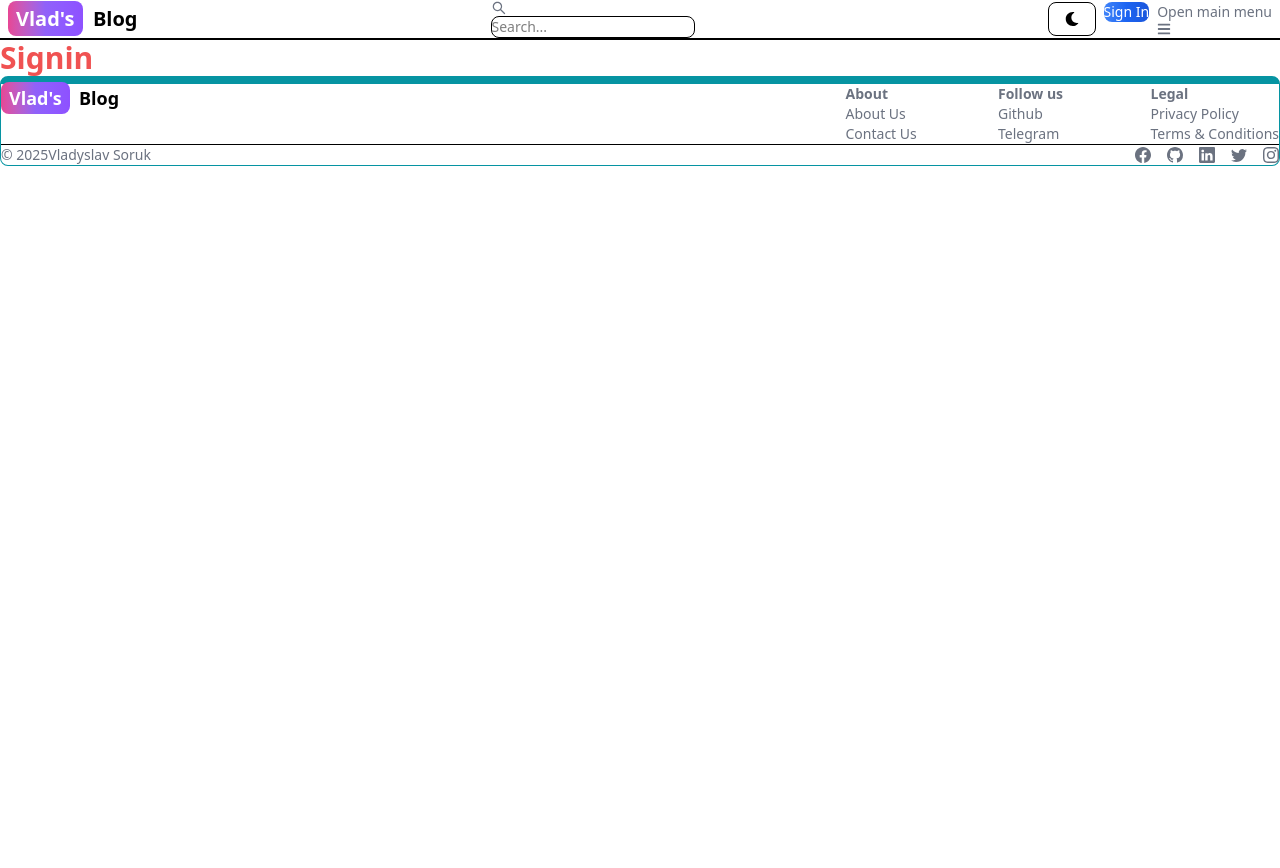
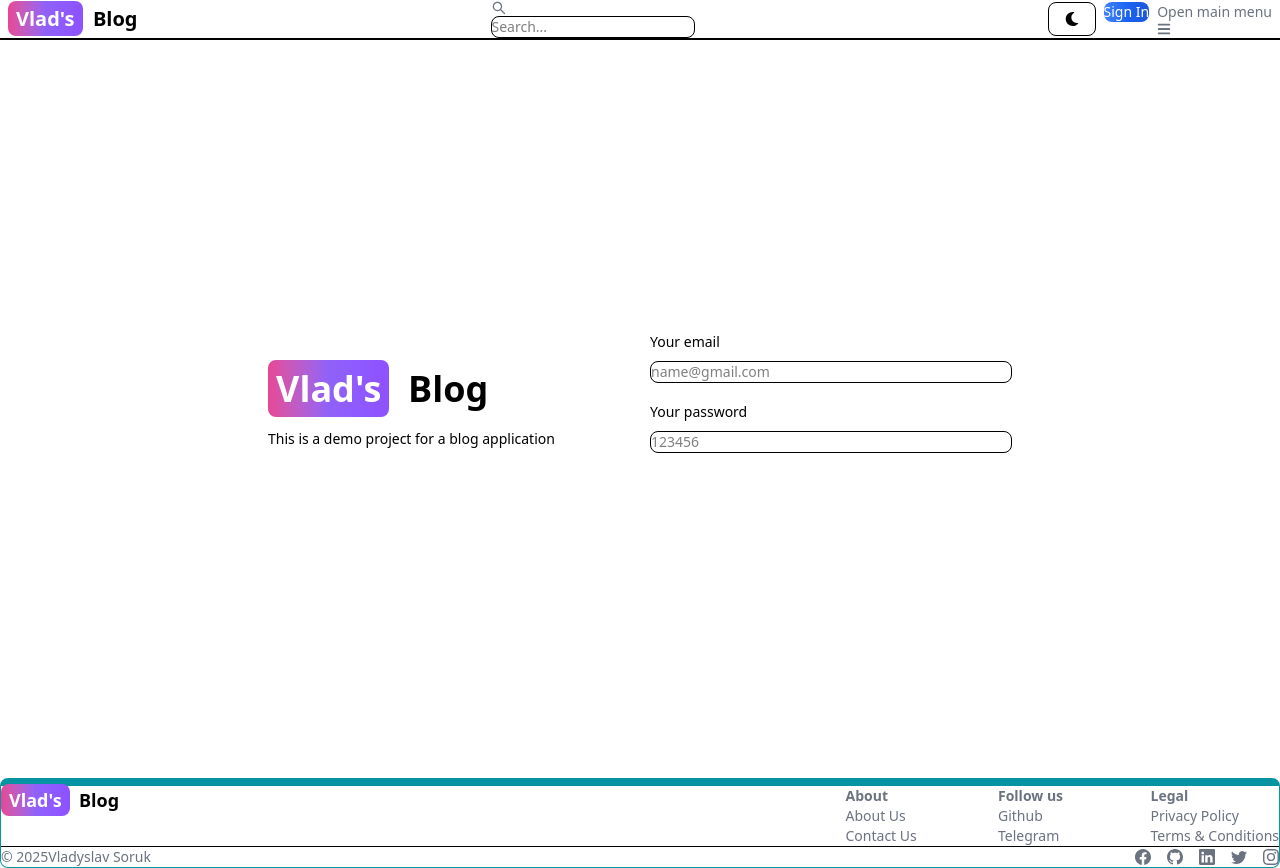
Before and after one commit to vladyslavsoruk/mern-blog, a React (Vite) app in the folder client/: page /sign-in in a window 1280 px wide. Before the commit the page ends 800 px from the top, so only its background shows below. Built offline with nearby package versions, Linux system fonts and the light colour scheme.

Commit message:
SignIn Page created

```diff
--- a/client/src/pages/SignIn.jsx
+++ b/client/src/pages/SignIn.jsx
@@ -1,10 +1,123 @@
+import { Label, TextInput, Button, Alert, Spinner } from "flowbite-react";
+import { useState } from "react";
+import { Link, useNavigate } from "react-router-dom";
+
 function SignIn() {
+  const navigate = useNavigate();
+
+  const [userData, setUserData] = useState({});
+  const [loading, setLoading] = useState(false);
+  const [errorMessage, setErrorMessage] = useState(null);
+
+  const handleSubmit = async (e) => {
+    e.preventDefault();
+
+    if (!userData.email || !userData.password) {
+      setErrorMessage("All fields are required!");
+      return;
+    }
+
+    try {
+      setLoading(true);
+      setErrorMessage(null);
+
+      const res = await fetch("/api/auth/signin", {
+        method: "POST",
+        headers: {
+          "Content-Type": "application/json",
+        },
+        body: JSON.stringify(userData),
+      });
+
+      const data = await res.json();
+      if (data.error) {
+        setLoading(false);
+        return setErrorMessage(data.error);
+      }
+
+      setLoading(false);
+
+      if (res.ok) {
+        navigate("/");
+      }
+    } catch (error) {
+      setErrorMessage(error.message);
+      setLoading(false);
+    }
+  };
+  const handleChange = (e) => {
+    setUserData({ ...userData, [e.target.id]: e.target.value.trim() });
+  };
+
   return (
-    <>
-      <div>
-        <h1 class="text-3xl font-extrabold text-red-500">Signin</h1>
+    <div className="min-h-[calc(100vh-62px)] w-full flex items-center justify-center">
+      <div className="flex w-full p-3 max-w-3xl mx-auto flex-col md:flex-row md:items-center gap-5">
+        {/* LEFT side */}
+        <div className="flex-1">
+          <Link
+            to="/"
+            className="whitespace-nowrap text-4xl font-bold dark:text-white"
+          >
+            <span className="px-2 py-1 text-4xl bg-gradient-to-r from-pink-500 via-purple-500 to-violet-500 rounded-lg text-white">
+              Vlad's
+            </span>
+            &nbsp; Blog
+          </Link>
+          <p className="text-sm mt-5">
+            This is a demo project for a blog application
+          </p>
+        </div>
+        {/* RIGHT side */}
+        <div className="flex-1">
+          <form className="flex flex-col gap-4" onSubmit={handleSubmit}>
+            <div>
+              <div className="mb-2 block">
+                <Label htmlFor="email">Your email</Label>
+              </div>
+              <TextInput
+                id="email"
+                type="email"
+                placeholder="name@gmail.com"
+                required
+                onChange={handleChange}
+              />
+            </div>
+            <div>
+              <div className="mb-2 block">
+                <Label htmlFor="password">Your password</Label>
+              </div>
+              <TextInput
+                id="password"
+                type="password"
+                placeholder="123456"
+                required
+                onChange={handleChange}
+              />
+            </div>
+            <Button
+              type="submit"
+              className="hover:cursor-pointer"
+              disabled={loading}
+            >
+              {loading ? (
+                <>
+                  <Spinner size="sm" />
+                  &nbsp; <span>Loading...</span>
+                </>
+              ) : (
+                "Sign in"
+              )}
+            </Button>
+          </form>
+
+          {errorMessage && (
+            <Alert color="failure" className="mt-5">
+              {errorMessage}
+            </Alert>
+          )}
+        </div>
       </div>
-    </>
+    </div>
   );
 }
 
--- a/client/src/pages/SignUp.jsx
+++ b/client/src/pages/SignUp.jsx
@@ -6,7 +6,7 @@
   const navigate = useNavigate();
   const [userData, setUserData] = useState({});
   const [loading, setLoading] = useState(false);
-  const [errorMessage, setErrorMessage] = useState("All fields are required!");
+  const [errorMessage, setErrorMessage] = useState(null);
   const handleSubmit = async (e) => {
     e.preventDefault();
 
@@ -29,6 +29,7 @@
 
       const data = await res.json();
       if (data.error) {
+        setLoading(false);
         return setErrorMessage(data.error);
       }
 
@@ -44,7 +45,6 @@
   };
   const handleChange = (e) => {
     setUserData({ ...userData, [e.target.id]: e.target.value.trim() });
-    console.log(userData);
   };
 
   return (
```
